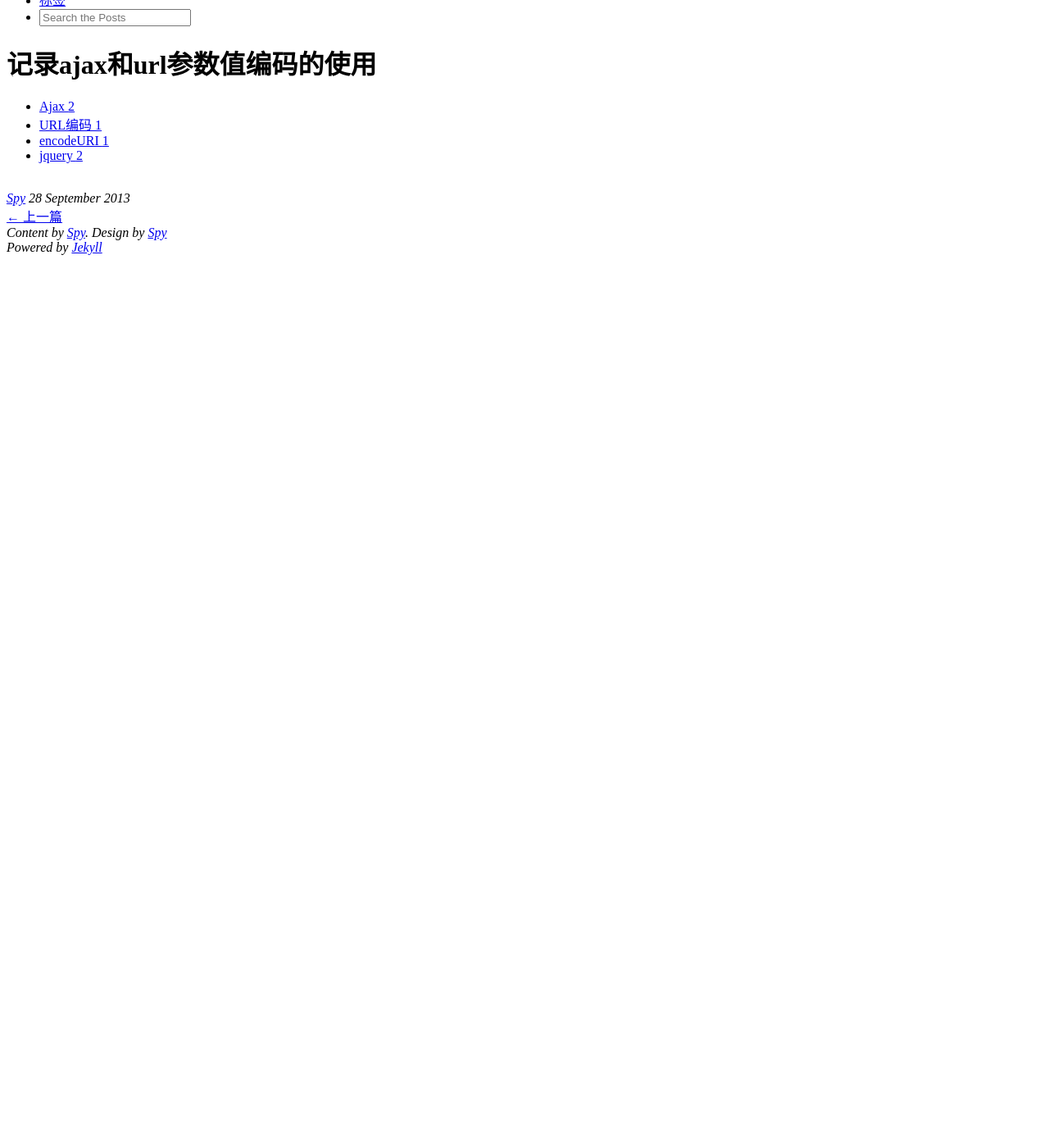
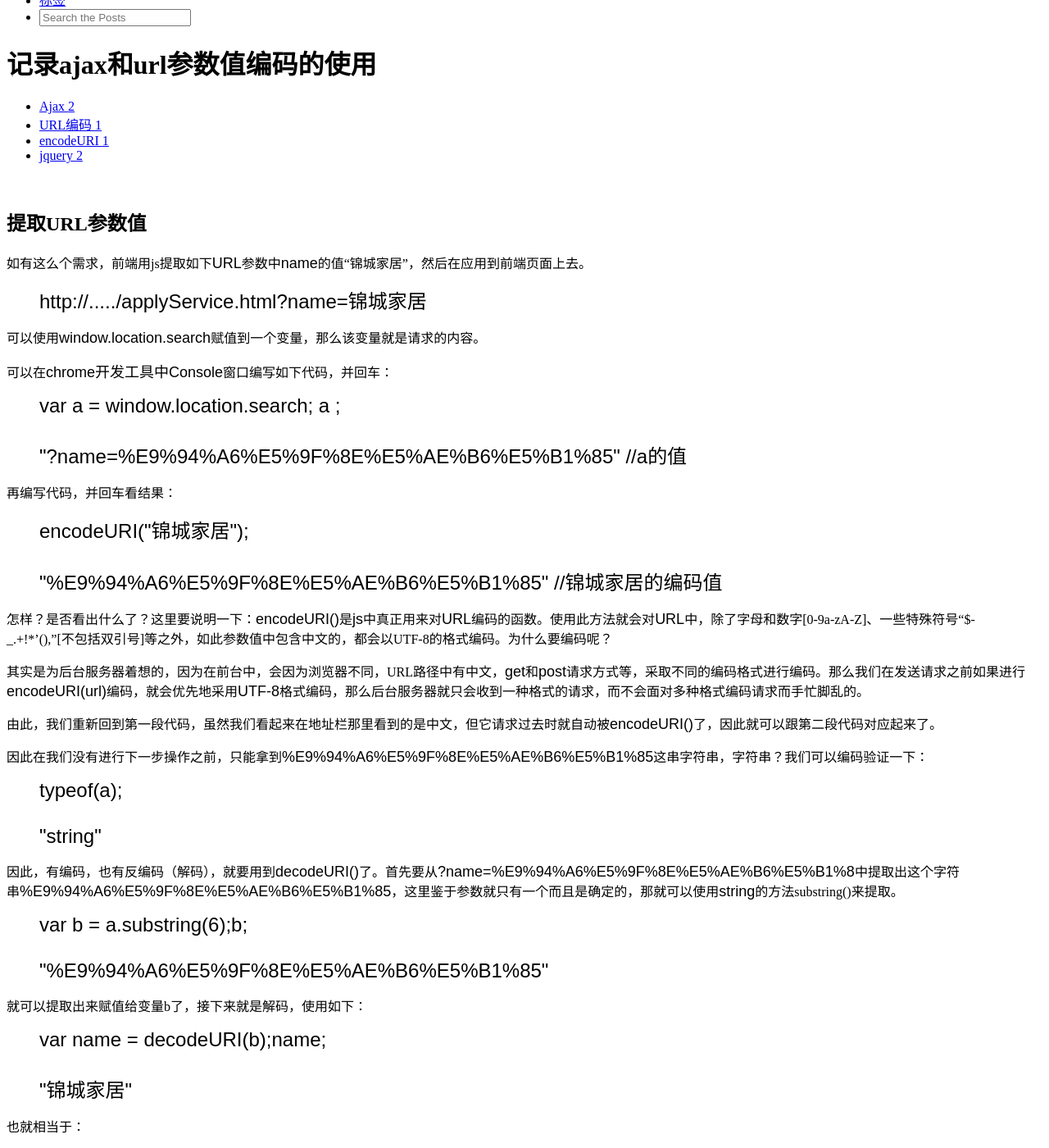
Before and after one commit to pigerla/pigerla.github.com, a Jekyll site: the page built from _posts/2013-09-28-记录Ajax和URL参数值编码的使用.md, in a window 1280 px wide and 1400 px high, scrolled down 223 px. Shown: the whole window at 82% size. Built offline with Jekyll 4.4.1, drawn with Linux system fonts in a browser that asks for light colours; comment, search, counter and statistics services are not loaded; before the commit the page ends 900 px from its top, so only the background shows below that; some of the changed text lies outside the part shown.

Commit message:
完成文章了

```diff
--- a/_posts/2013-09-28-记录Ajax和URL参数值编码的使用.md
+++ b/_posts/2013-09-28-记录Ajax和URL参数值编码的使用.md
@@ -4,3 +4,116 @@ category : 读书笔记
 tagline: "Supporting tagline"
 tags : [Ajax, URL编码, encodeURI, jquery]
 ---
+
+## 提取URL参数值 ##
+
+如有这么个需求，前端用js提取如下`URL`参数中`name`的值“锦城家居”，然后在应用到前端页面上去。
+
+{% highlight html %}
+
+http://...../applyService.html?name=锦城家居
+
+{% endhighlight %}
+
+可以使用`window.location.search`赋值到一个变量，那么该变量就是请求的内容。
+
+<!--break-->
+
+可以在`chrome开发工具中Console`窗口编写如下代码，并回车：
+
+{% highlight html %}
+
+var a = window.location.search; a ;
+
+"?name=%E9%94%A6%E5%9F%8E%E5%AE%B6%E5%B1%85" //a的值
+
+{% endhighlight %}
+
+再编写代码，并回车看结果：
+
+{% highlight html %}
+
+encodeURI("锦城家居");
+
+"%E9%94%A6%E5%9F%8E%E5%AE%B6%E5%B1%85" //锦城家居的编码值
+
+{% endhighlight %}
+
+怎样？是否看出什么了？这里要说明一下：`encodeURI()`是`js`中真正用来对`URL`编码的函数。使用此方法就会对`URL`中，除了字母和数字[0-9a-zA-Z]、一些特殊符号“$-_.+!*'(),”[不包括双引号]等之外，如此参数值中包含中文的，都会以UTF-8的格式编码。为什么要编码呢？
+
+其实是为后台服务器着想的，因为在前台中，会因为浏览器不同，URL路径中有中文，`get`和`post`请求方式等，采取不同的编码格式进行编码。那么我们在发送请求之前如果进行`encodeURI(url)`编码，就会优先地采用`UTF-8`格式编码，那么后台服务器就只会收到一种格式的请求，而不会面对多种格式编码请求而手忙脚乱的。
+
+由此，我们重新回到第一段代码，虽然我们看起来在地址栏那里看到的是中文，但它请求过去时就自动被`encodeURI()`了，因此就可以跟第二段代码对应起来了。
+
+因此在我们没有进行下一步操作之前，只能拿到`%E9%94%A6%E5%9F%8E%E5%AE%B6%E5%B1%85`这串字符串，字符串？我们可以编码验证一下：
+
+{% highlight html %}
+
+typeof(a);
+
+"string"
+
+{% endhighlight %}
+
+因此，有编码，也有反编码（解码），就要用到`decodeURI()`了。首先要从`?name=%E9%94%A6%E5%9F%8E%E5%AE%B6%E5%B1%8`中提取出这个字符串`%E9%94%A6%E5%9F%8E%E5%AE%B6%E5%B1%85`，这里鉴于参数就只有一个而且是确定的，那就可以使用`string`的方法substring()来提取。
+
+{% highlight html %}
+
+var b = a.substring(6);b;
+
+"%E9%94%A6%E5%9F%8E%E5%AE%B6%E5%B1%85"
+
+{% endhighlight %}
+
+就可以提取出来赋值给变量b了，接下来就是解码，使用如下：
+
+
+{% highlight html %}
+
+var name = decodeURI(b);name;
+
+"锦城家居"
+
+{% endhighlight %}
+
+也就相当于：
+
+{% highlight html %}
+
+decodeURI("%E9%94%A6%E5%9F%8E%E5%AE%B6%E5%B1%85");
+
+"锦城家居"
+
+{% endhighlight %}
+
+就可以拿到此值来，然后就可以安心用到前端啦。
+
+## 关于Ajax异步请求的一些小事 ##
+
+直接看代码：
+
+{% highlight html %}
+
+$.ajax({
+       url:"http://.......",
+       type: 'POST',                  //请求方式
+       dataType:'jsonp',              //跨域请求
+       data: "webSite="+website,      //自定义的字符串字段
+       success:function(json){
+            if(....){
+                // To do something
+            }else{
+                // To do other thing
+            }
+         }
+       ....
+      })
+{% endhighlight %}
+
+当你不是表单提交，而是任意时候，你想用`ajax`异步请求到某个`URL`的时候，就用到`type`,表示请求的方式；然后再想说的是`data`,这就是请求发送过去的内容，可以是字符串，可以自定义一个字符串。
+
+小总结：
+
+Ajax可以很方便地就异步发起请求，及时对页面数据的刷新，而它发送的内容也是很容易进行操作，自定义处理。
+
+URL参数编码，特别是要留意中文编码问题，需要了解哪些字符是不会经过编码的，哪些又会？然后就是可以利用当前的链接中的参数，可以提取出来引用到前端去，有时候这个做法是挺方便的。
```
